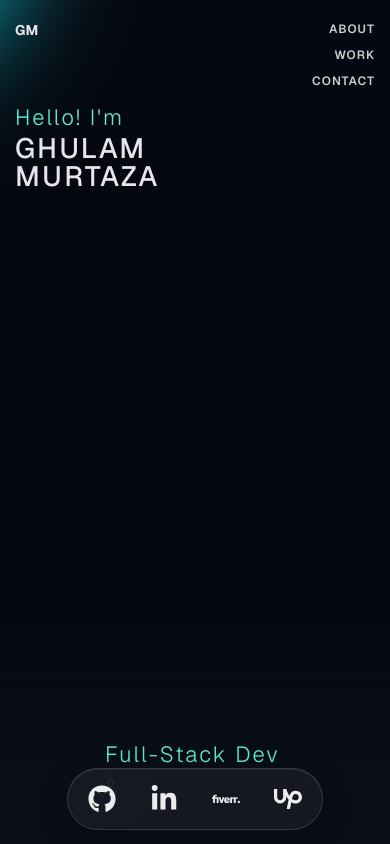
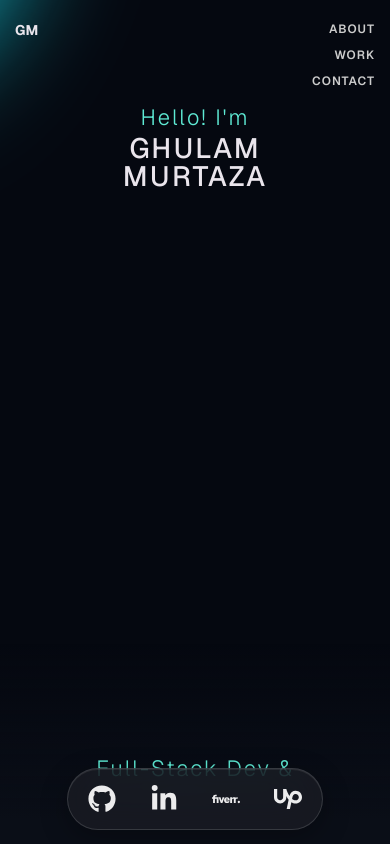
Before and after one commit to murtzaharri21-cyber/My-Portfolio, a React (Vite) app: page / in a window 390 px wide. Shown: the top 844 px of the page. Built offline with nearby package versions, Linux system fonts and the light colour scheme; no server answers.

Commit message:
Make hero layout responsive across devices

```diff
--- a/src/components/styles/Landing.css
+++ b/src/components/styles/Landing.css
@@ -4,10 +4,12 @@
   margin: auto;
   position: relative;
   height: var(--vh);
+  min-height: 560px;
+  overflow: hidden;
 }
 
 .landing-container {
-  width: var(--cWidth);
+  width: min(var(--cWidth), 1440px);
   margin: auto;
   height: 100%;
   position: relative;
@@ -108,13 +110,12 @@
 }
 
 .character-model {
-  height: 80%;
-  height: 80vh;
+  height: min(80vh, 900px);
   position: absolute;
   max-width: 1920px;
   max-height: 1080px;
   transform: translateX(-50%);
-  width: 100%;
+  width: min(100%, 1920px);
   left: 50%;
   z-index: 0;
   bottom: 50px;
@@ -513,6 +514,37 @@ h2.landing-info-h2 {
 }
 
 @media screen and (max-width: 1024px) {
+  .landing-section {
+    min-height: 640px;
+  }
+
+  .landing-container {
+    width: calc(100% - 32px);
+  }
+
+  .character-model {
+    height: min(72svh, 680px);
+    width: 100%;
+    bottom: 0;
+  }
+
+  .landing-intro {
+    top: 16%;
+    left: 6%;
+    width: 40%;
+    max-width: 320px;
+  }
+
+  .landing-info {
+    top: 50%;
+    right: 6%;
+    left: auto;
+    width: 40%;
+    max-width: 360px;
+    transform: translateY(-50%);
+    text-align: left;
+  }
+
   h2.landing-info-h2 {
     display: flex;
     flex-direction: column;
@@ -524,6 +556,43 @@ h2.landing-info-h2 {
   .landing-info-h2::after,
   .landing-info > h2:last-child {
     display: none;
+  }
+}
+
+@media screen and (max-width: 767px) {
+  .landing-section {
+    min-height: 680px;
+  }
+
+  .landing-container {
+    width: calc(100% - 24px);
+  }
+
+  .character-model {
+    height: min(58svh, 500px);
+  }
+
+  .landing-intro,
+  .landing-info {
+    left: 50%;
+    right: auto;
+    width: min(88vw, 340px);
+    max-width: none;
+    text-align: center;
+    transform: translateX(-50%);
+  }
+
+  .landing-intro {
+    top: 12%;
+  }
+
+  .landing-info {
+    top: auto;
+    bottom: 7%;
+  }
+
+  .landing-info h2.landing-info-h2 {
+    align-items: center;
   }
 }
 
@@ -589,7 +658,7 @@ h2.landing-info-h2 {
 
 @media screen and (min-width: 1025px) {
   .character-model {
-    height: 100vh;
+    height: min(100svh, 1080px);
     bottom: 0;
     z-index: 11;
     position: fixed;
```
